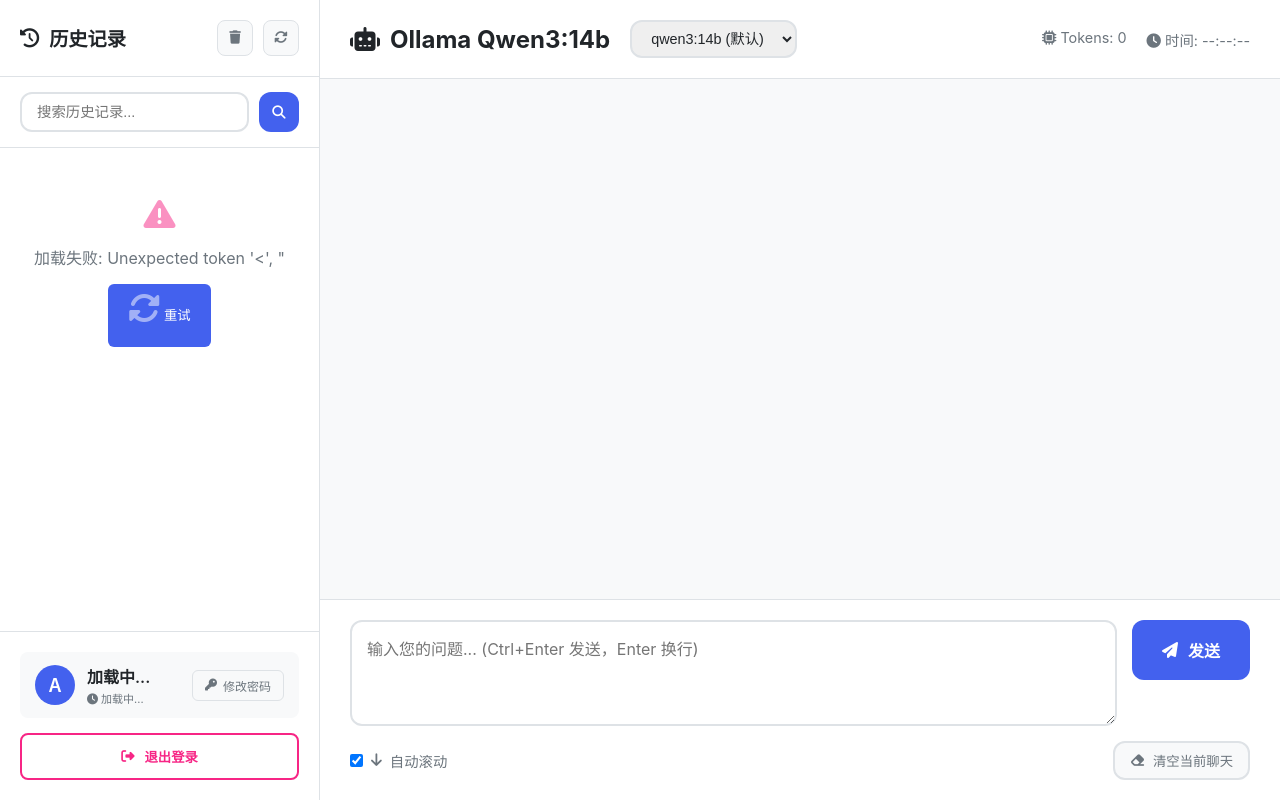
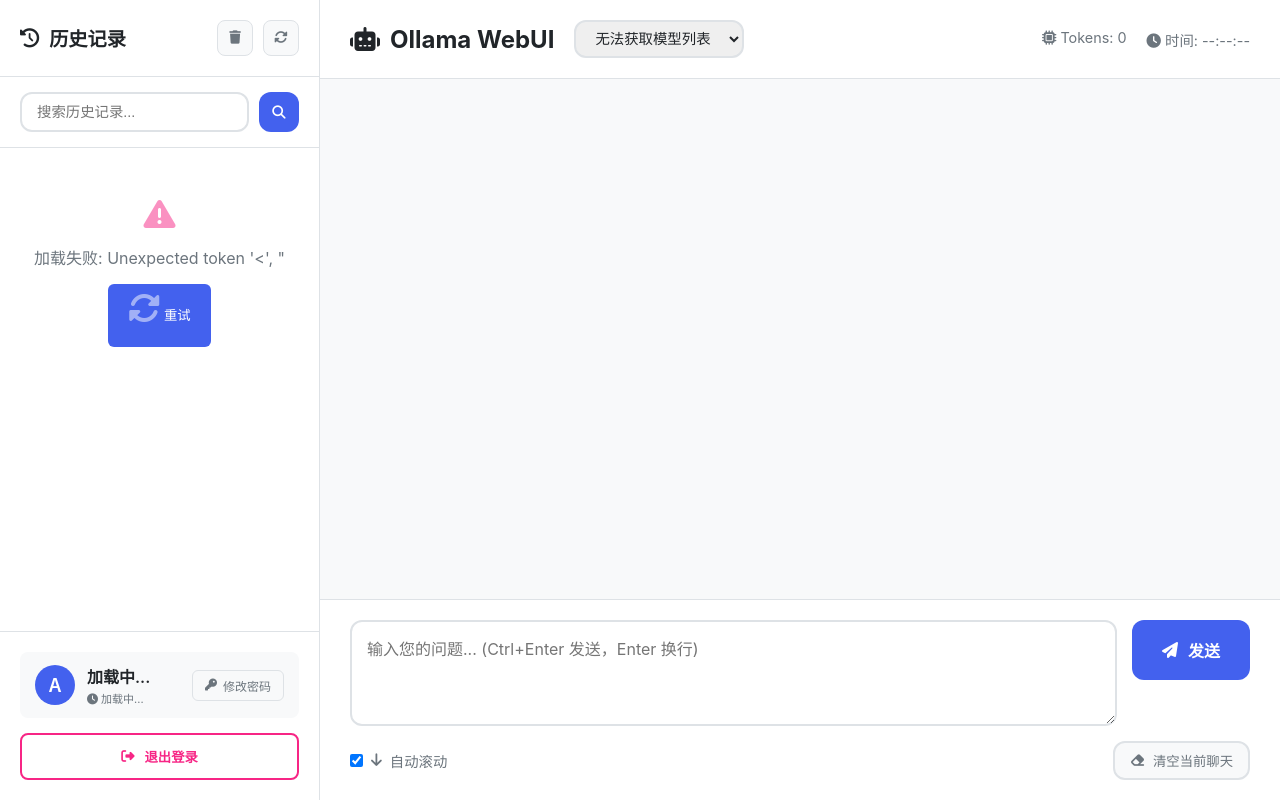
Before and after one commit to RyanChiu/webuiSVR4ollama, a Flask app: template templates/index.html in a window 1280 px wide. Run offline with Flask 3, Linux system fonts and the light colour scheme; the template is opened without the code that fills it, so the values that code supplies are empty.

Commit message:
Remove hardcoded model assumptions and keep startup model-agnostic

```diff
--- a/app.py
+++ b/app.py
@@ -37,7 +37,7 @@
     print("⚠️ 未设置 SECRET_KEY，已使用进程内随机密钥（重启后会失效）")
 
 base_dir = os.path.abspath(os.path.dirname(__file__))
-default_data_dir = os.path.expanduser(os.environ.get('APP_DATA_DIR', '~/.ollama-webui'))
+default_data_dir = os.path.abspath(os.path.expanduser(os.environ.get('APP_DATA_DIR', os.path.join(base_dir, 'app_data'))))
 default_db_path = os.path.join(default_data_dir, 'app.db')
 configured_db_path = os.path.expanduser(os.environ.get('APP_DB_PATH', default_db_path))
 configured_db_path = os.path.abspath(configured_db_path)
@@ -59,7 +59,7 @@
 app.config['SQLALCHEMY_DATABASE_URI'] = f"sqlite:///{configured_db_path}"
 app.config['SQLALCHEMY_TRACK_MODIFICATIONS'] = False
 app.config['OLLAMA_BASE_URL'] = os.environ.get('OLLAMA_BASE_URL', 'http://localhost:11434')
-app.config['DEFAULT_MODEL'] = os.environ.get('DEFAULT_MODEL', 'qwen3:14b')
+app.config['DEFAULT_MODEL'] = os.environ.get('DEFAULT_MODEL', '').strip()
 app.config['MAX_CONTENT_LENGTH'] = int(os.environ.get('MAX_CONTENT_LENGTH', '1048576'))  # 1MB
 app.config['MAX_QUESTION_CHARS'] = int(os.environ.get('MAX_QUESTION_CHARS', '8000'))
 app.config['SESSION_COOKIE_HTTPONLY'] = True
@@ -251,6 +251,8 @@
 def query_ollama(prompt, model=None):
     try:
         model = model or app.config['DEFAULT_MODEL']
+        if not model:
+            return {"error": "未指定模型，请先在Ollama中安装并选择模型"}
         url = f"{app.config['OLLAMA_BASE_URL']}/api/generate"
 
         response = requests.post(url, json={
@@ -425,10 +427,12 @@
             return jsonify({'success': False, 'message': '无效的请求数据'})
 
         question = data.get('question', '').strip()
-        model = data.get('model') or app.config['DEFAULT_MODEL']
+        model = (data.get('model') or app.config['DEFAULT_MODEL']).strip()
 
         if not question:
             return jsonify({'success': False, 'message': '问题不能为空'})
+        if not model:
+            return jsonify({'success': False, 'message': '请先选择模型'})
 
         if len(question) > app.config['MAX_QUESTION_CHARS']:
             return jsonify({'success': False, 'message': f"问题过长，最多 {app.config['MAX_QUESTION_CHARS']} 字符"})
@@ -540,8 +544,8 @@
                 elif isinstance(model, str):
                     model_names.append(model)
 
-            # 如果没有模型，至少返回默认模型
-            if not model_names:
+            # 若没有从Ollama读取到模型，则回退到配置的默认模型（若有）
+            if not model_names and app.config['DEFAULT_MODEL']:
                 model_names = [app.config['DEFAULT_MODEL']]
 
             print(f"✓ 获取到模型列表: {model_names}")
@@ -556,10 +560,11 @@
     except Exception:
         app.logger.exception('获取模型列表失败')
 
-    # 如果获取失败，返回默认模型
+    # 如果获取失败，回退到配置的默认模型（若有）
+    fallback_models = [app.config['DEFAULT_MODEL']] if app.config['DEFAULT_MODEL'] else []
     return jsonify({
         'success': True,
-        'models': [app.config['DEFAULT_MODEL']]
+        'models': fallback_models
     })
 
 @app.route('/health')
@@ -581,7 +586,7 @@
     print("="*50)
     print(f"📁 数据库: {app.config['SQLALCHEMY_DATABASE_URI']}")
     print(f"🌐 Ollama: {app.config['OLLAMA_BASE_URL']}")
-    print(f"🤖 默认模型: {app.config['DEFAULT_MODEL']}")
+    print(f"🤖 默认模型: {app.config['DEFAULT_MODEL'] or '（未设置）'}")
     print(f"🔐 调试模式: {env_flag('FLASK_DEBUG', False)}")
     print("="*50 + "\n")
     app.run(
--- a/config.py
+++ b/config.py
@@ -8,7 +8,7 @@
 
     # 数据库配置
     BASEDIR = os.path.abspath(os.path.dirname(__file__))
-    DATA_DIR = os.path.expanduser(os.environ.get('APP_DATA_DIR', '~/.ollama-webui'))
+    DATA_DIR = os.path.abspath(os.path.expanduser(os.environ.get('APP_DATA_DIR', os.path.join(BASEDIR, 'app_data'))))
     DB_PATH = os.path.abspath(os.path.expanduser(os.environ.get('APP_DB_PATH', os.path.join(DATA_DIR, 'app.db'))))
     SQLALCHEMY_DATABASE_URI = f'sqlite:///{DB_PATH}'
     SQLALCHEMY_TRACK_MODIFICATIONS = False
@@ -18,7 +18,7 @@
 
     # Ollama配置
     OLLAMA_BASE_URL = os.environ.get('OLLAMA_BASE_URL', 'http://localhost:11434')
-    DEFAULT_MODEL = 'qwen3:14b'
+    DEFAULT_MODEL = os.environ.get('DEFAULT_MODEL', '').strip()
 
     # 应用配置
     MAX_HISTORY_ITEMS = 100
--- a/database.py
+++ b/database.py
@@ -54,7 +54,7 @@
     question = db.Column(db.Text, nullable=False)
     answer = db.Column(db.Text, nullable=False)
     answer_html = db.Column(db.Text, default='')
-    model = db.Column(db.String(100), default='qwen3:14b')
+    model = db.Column(db.String(100), default='')
     created_at = db.Column(db.DateTime, default=datetime.utcnow, index=True)
     tokens_used = db.Column(db.Integer, default=0)
 
--- a/init_db.py
+++ b/init_db.py
@@ -8,7 +8,8 @@
     db_path = os.environ.get('APP_DB_PATH')
     if db_path:
         return os.path.abspath(os.path.expanduser(db_path))
-    data_dir = os.path.expanduser(os.environ.get('APP_DATA_DIR', '~/.ollama-webui'))
+    base_dir = os.path.abspath(os.path.dirname(__file__))
+    data_dir = os.path.abspath(os.path.expanduser(os.environ.get('APP_DATA_DIR', os.path.join(base_dir, 'app_data'))))
     return os.path.join(data_dir, 'app.db')
 
 
@@ -53,7 +54,7 @@
 
             # 初始化系统配置
             default_configs = [
-                ('default_model', 'qwen3:14b', '默认使用的模型'),
+                ('default_model', os.environ.get('DEFAULT_MODEL', '').strip(), '默认使用的模型'),
                 ('max_history_per_user', '100', '每个用户最大历史记录数'),
                 ('ollama_base_url', 'http://localhost:11434', 'Ollama服务地址'),
                 ('system_init_time', datetime.utcnow().isoformat(), '系统初始化时间')
--- a/migrate.py
+++ b/migrate.py
@@ -79,7 +79,7 @@
                                 user_id=admin.id,
                                 question=old_chat.get('question', ''),
                                 answer=old_chat.get('answer', ''),
-                                model=old_chat.get('model', 'qwen3:14b'),
+                                model=old_chat.get('model', os.environ.get('DEFAULT_MODEL', '').strip()),
                                 created_at=datetime.fromisoformat(old_chat.get('created_at'))
                                 if old_chat.get('created_at') else datetime.utcnow(),
                                 tokens_used=old_chat.get('tokens_used', 0)
--- a/static/js/main.js
+++ b/static/js/main.js
@@ -195,26 +195,38 @@
             const data = await response.json();
 
             select.innerHTML = '';
+            const previousModel = (select.dataset.selectedModel || '').trim();
 
             if (data.success && data.models && data.models.length > 0) {
+                let selectedMatched = false;
                 data.models.forEach(model => {
                     const option = document.createElement('option');
                     option.value = model;
                     option.textContent = model;
-                    if (model === 'qwen3:14b') option.selected = true;
+                    if (previousModel && model === previousModel) {
+                        option.selected = true;
+                        selectedMatched = true;
+                    }
                     select.appendChild(option);
                 });
+                if (!selectedMatched && select.options.length > 0) {
+                    select.options[0].selected = true;
+                }
+                if (select.value) {
+                    select.dataset.selectedModel = select.value;
+                }
                 console.log('✓ 模型加载成功:', data.models);
             } else {
                 const option = document.createElement('option');
-                option.value = 'qwen3:14b';
-                option.textContent = 'qwen3:14b';
+                option.value = '';
+                option.textContent = '暂无可用模型（请先在Ollama中安装）';
                 option.selected = true;
+                option.disabled = true;
                 select.appendChild(option);
             }
         } catch (error) {
             console.error('加载模型失败:', error);
-            select.innerHTML = '<option value="qwen3:14b">qwen3:14b (默认)</option>';
+            select.innerHTML = '<option value="" selected disabled>无法获取模型列表</option>';
         }
     }
 
@@ -417,15 +429,22 @@
             return;
         }
 
+        const modelSelect = document.getElementById('modelSelect');
+        const model = modelSelect ? (modelSelect.value || '').trim() : '';
+        if (!model) {
+            this.showToast('请先在Ollama中安装并选择模型', 'warning');
+            return;
+        }
+        if (modelSelect) {
+            modelSelect.dataset.selectedModel = model;
+        }
+
         this.displayMessage('question', question, false);
         input.value = '';
 
         this.showThinking();
 
         try {
-            const modelSelect = document.getElementById('modelSelect');
-            const model = modelSelect ? modelSelect.value : 'qwen3:14b';
-
             let prompt = question;
             if (this.currentConversationId && this.currentHistory.length > 0) {
                 const context = this.currentHistory
--- a/templates/index.html
+++ b/templates/index.html
@@ -4,7 +4,7 @@
     <meta charset="UTF-8">
     <meta name="viewport" content="width=device-width, initial-scale=1.0">
     <meta name="csrf-token" content="{{ csrf_token }}">
-    <title>Ollama WebUI - Qwen3:14b</title>
+    <title>Ollama WebUI</title>
     <style>
         /* ============ 全局样式 ============ */
         * {
@@ -1091,10 +1091,10 @@
         <div class="main-content">
             <div class="chat-header">
                 <div class="header-left">
-                    <h1><i class="fas fa-robot"></i> Ollama Qwen3:14b</h1>
+                    <h1><i class="fas fa-robot"></i> Ollama WebUI</h1>
                     <div class="model-selector">
                         <select id="modelSelect">
-                            <option value="qwen3:14b">加载模型中...</option>
+                            <option value="">加载模型中...</option>
                         </select>
                     </div>
                 </div>
--- a/templates/login.html
+++ b/templates/login.html
@@ -129,7 +129,7 @@
             <div class="login-header">
                 <i class="fas fa-robot"></i>
                 <h1>Ollama WebUI</h1>
-                <p>基于Qwen3:14b的智能助手</p>
+                <p>基于 Ollama API 的智能助手</p>
             </div>
 
             <div class="tabs">
```
Also changed, not shown: 1 other file.
